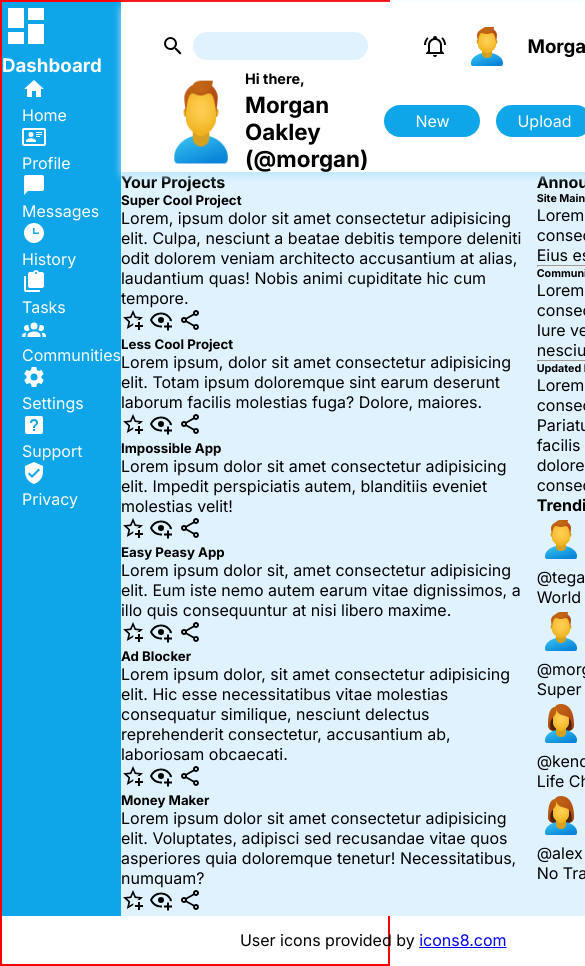
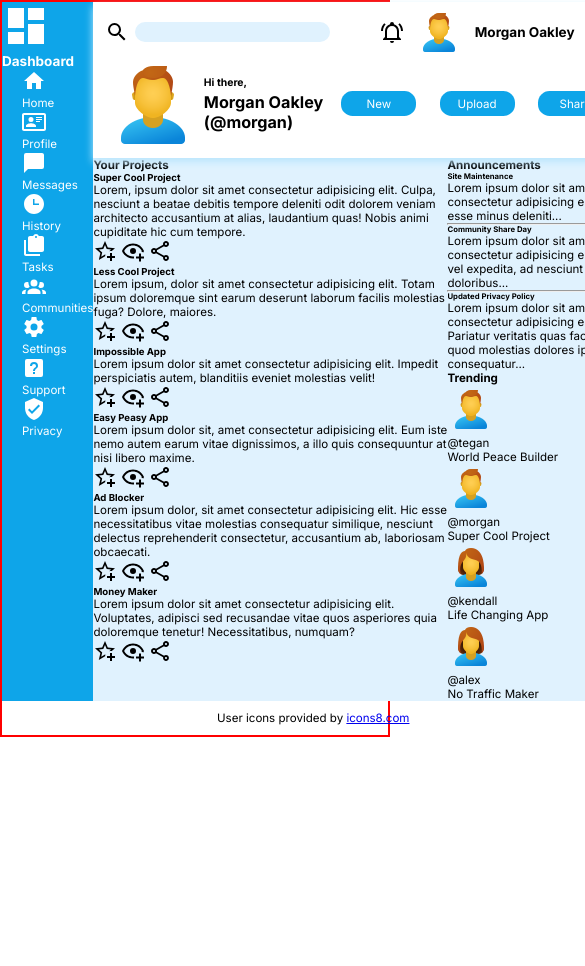
Before and after one commit to Ewest80/admin-dashboard, a plain HTML site: page index.html in a window 390 px wide. Shown: the top 966 px of the page, 585 px wide, since content can reach past the window. After the commit the page ends 844 px from the top, so only its background shows below. Drawn offline with Linux system fonts and the light colour scheme.

Commit message:
Adjust header style, make font responsive

```diff
--- a/css/styles.css
+++ b/css/styles.css
@@ -3,6 +3,7 @@
   --medium-light-clr: #e0f2fe;
   --dark-bg-clr: #0ea5e9;
   --outline-clr: #bae6fd;
+  font-size: calc(0.625rem + 0.4vw);
 }
 
 *,
@@ -39,7 +40,7 @@ button {
   grid-area: 1 / 2 / 2 / -1;
   display: grid;
   grid-template: auto 1fr / 2fr 1fr;
-  padding: 20px 40px 0 40px;
+  padding: 0.5rem 1rem;
   box-shadow: 0px 4px 8px var(--outline-clr);
   z-index: 2;
   column-gap: 1rem;
@@ -81,7 +82,7 @@ button {
 }
 
 .search-container input[type='text'] {
-  width: 45vw;
+  width: 50vw;
   border: none;
   border-radius: 1rem;
   padding-left: 0.75rem;
@@ -120,16 +121,17 @@ button {
 
 .header .main-btn-container {
   justify-content: center;
-  gap: 1rem;
+  gap: 2rem;
 }
 
 .main-btn-container .main-btn {
   aspect-ratio: 3 / 1;
-  width: 6rem;
+  width: 6.5rem;
   background-color: var(--dark-bg-clr);
   color: var(--primary-light-clr);
   border: none;
   border-radius: 1rem;
+  font-size: 1rem;
 }
 
 .main-btn-container .main-btn:hover {
```
